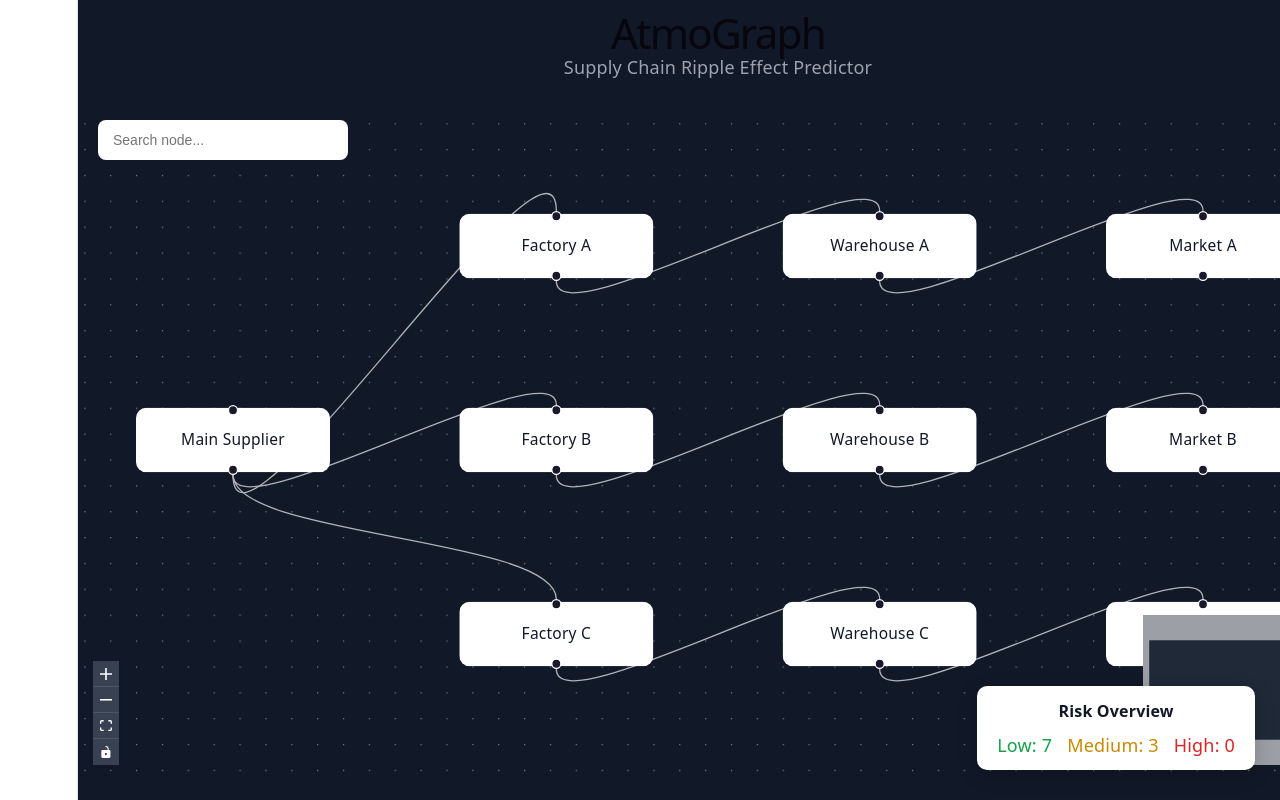
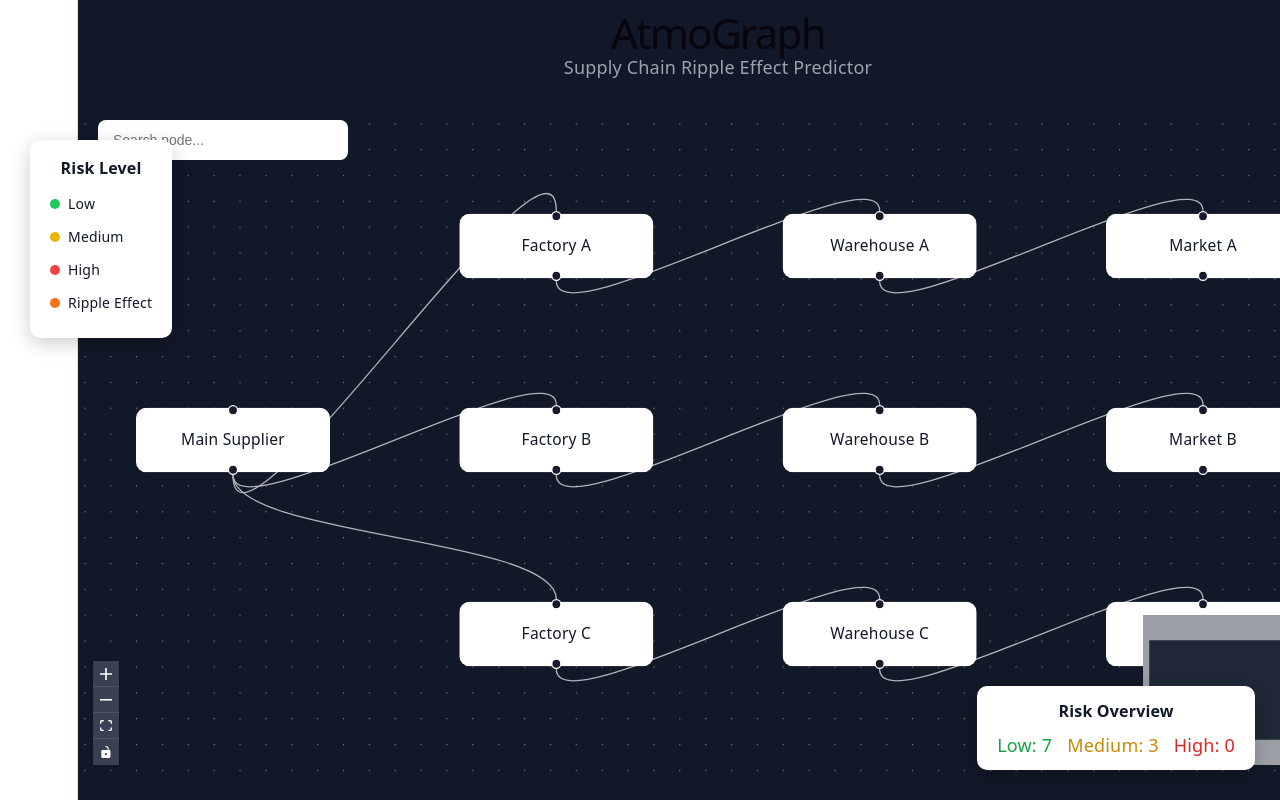
Before and after one commit to adityakokane-020/AtmoGraph, a React app in the folder frontend/: page / in a window 1280 px wide. Shown: the top 800 px of the page. Built offline with nearby package versions, Linux system fonts and the light colour scheme; the HTML template or start-up script is replaced by a standard one.

Commit message:
Add risk legend to dashboard

```diff
--- a/frontend/src/App.css
+++ b/frontend/src/App.css
@@ -179,3 +179,50 @@
 .ripple-info button:hover {
   background: #111827;
 }
+.risk-legend {
+  position: fixed;
+  top: 140px;
+  left: 30px;
+  z-index: 20;
+  padding: 15px 20px;
+  background: white;
+  color: #111827;
+  border-radius: 10px;
+  box-shadow: 0 5px 20px rgba(0, 0, 0, 0.2);
+}
+
+.risk-legend h3 {
+  margin: 0 0 10px;
+  font-size: 16px;
+}
+
+.risk-legend div {
+  display: flex;
+  align-items: center;
+  gap: 8px;
+  margin: 7px 0;
+  font-size: 14px;
+}
+
+.legend-dot {
+  width: 10px;
+  height: 10px;
+  border-radius: 50%;
+  display: inline-block;
+}
+
+.legend-dot.low {
+  background: #22c55e;
+}
+
+.legend-dot.medium {
+  background: #eab308;
+}
+
+.legend-dot.high {
+  background: #ef4444;
+}
+
+.legend-dot.ripple {
+  background: #f97316;
+}
--- a/frontend/src/App.jsx
+++ b/frontend/src/App.jsx
@@ -247,7 +247,29 @@ function App() {
             </span>
           </div>
         </div>
+        <div className="risk-legend">
+          <h3>Risk Level</h3>
 
+          <div>
+            <span className="legend-dot low"></span>
+            Low
+          </div>
+
+          <div>
+            <span className="legend-dot medium"></span>
+            Medium
+          </div>
+
+          <div>
+            <span className="legend-dot high"></span>
+            High
+          </div>
+
+          <div>
+            <span className="legend-dot ripple"></span>
+            Ripple Effect
+          </div>
+        </div>
         <div className="search-box">
           <input
             type="text"
```
Lines whose indentation alone changed are shown as unchanged.
